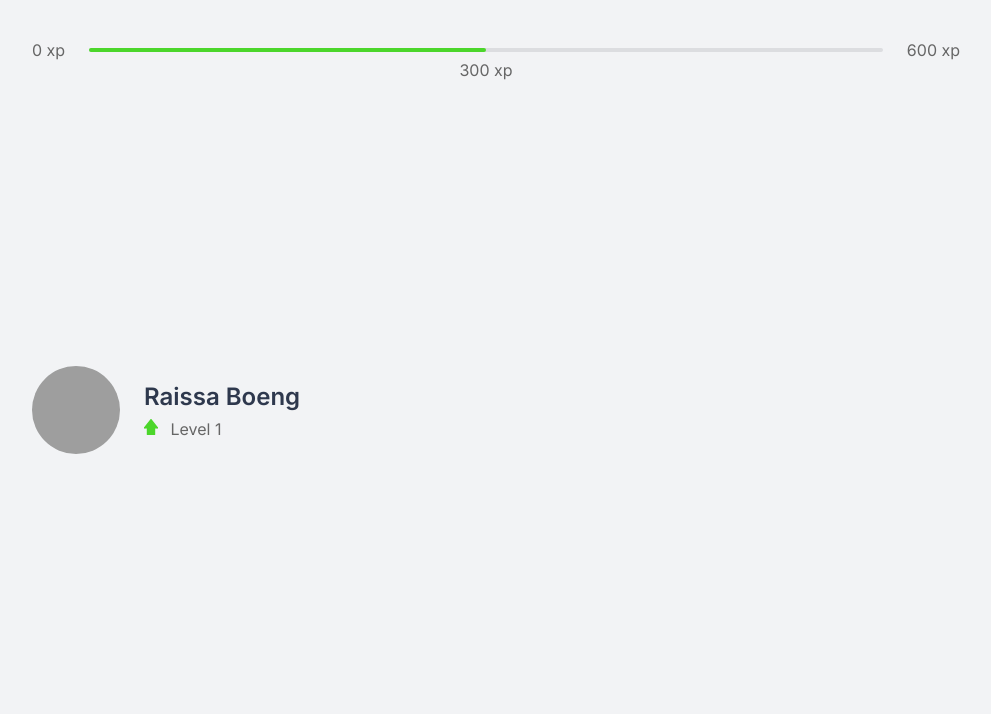
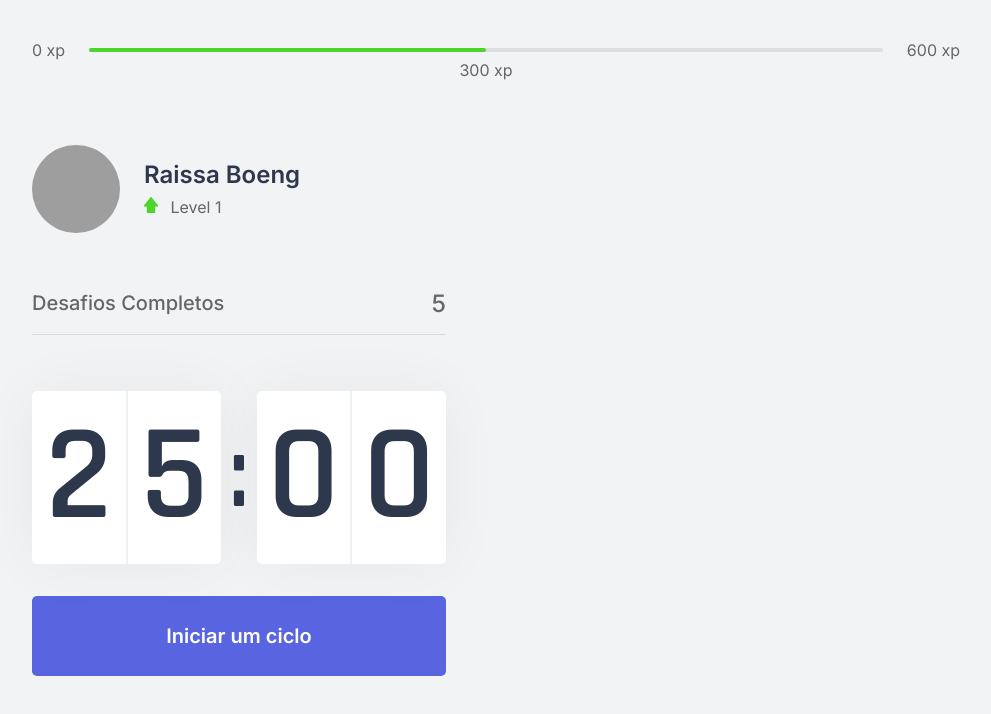
Before and after one commit to raissaboeng/nlw-react-moveit, a Next.js app: page / in a window 1280 px wide. Shown: the top 714 px of the page, without its empty margins (144-1135 px from the left). Built offline with nearby package versions, Linux system fonts and the light colour scheme; grey boxes are pictures that could not be loaded.

Commit message:
add component CompletedChallenge and CountDown

```diff
--- /dev/null
+++ b/src/components/CompletedChallenges.tsx
@@ -0,0 +1,10 @@
+import styles from '../styles/components/CompletedChallenges.module.css';
+
+export function CompletedChallenges() {
+    return (
+        <div className={styles.completedChallengesContainer}>
+            <span>Desafios Completos</span>
+            <span>5</span>
+        </div>
+    )
+}
--- /dev/null
+++ b/src/components/CountDown.tsx
@@ -0,0 +1,52 @@
+import { useEffect, useState } from 'react'
+import styles from '../styles/components/CountDown.module.css'
+
+export function CountDown() {
+
+    const [time, setTime] = useState(25 * 60);
+    const [active, setActive] = useState(false);
+
+    //Math.floor arrendonda o resultado para baixo e o minutes recebe número inteiro
+    const minutes = Math.floor(time / 60);
+    const seconds = time % 60;
+
+    //transforma os minutos ou segundos em string, completa com 0 na frente caso não tenha 2 casas e separa em duas variaveis
+    const [minuteLeft, minuteRight] = String(minutes).padStart(2, '0').split('');
+    const [secondLeft, secondRight] = String(seconds).padStart(2, '0').split('');
+
+    function startCountdown() {
+        setActive(true);
+    }
+
+    useEffect(() => {
+        if (active && time > 0) {
+            setTimeout(() => {
+                setTime(time - 1);
+            }, 1000)
+        }
+    }, [active, time])
+
+    return (
+        <div>
+            <div className={styles.countdownContainer}>
+                <div>
+                    <span>{minuteLeft}</span>
+                    <span>{minuteRight}</span>
+                </div>
+                <span>:</span>
+                <div>
+                    <span>{secondLeft}</span>
+                    <span>{secondRight}</span>
+                </div>
+            </div>
+            <button
+                type="button"
+                className={styles.countdownButton}
+                onClick={startCountdown}
+            >
+                Iniciar um ciclo
+            </button>
+        </div>
+
+    )
+}
--- a/src/pages/_document.tsx
+++ b/src/pages/_document.tsx
@@ -5,6 +5,8 @@
         return (
             <Html>
                 <Head>
+                    <link rel="shortcut icon" href="favicon.png" type="image/png" />
+
                     <link rel="preconnect" href="https://fonts.gstatic.com" />
                     <link href="https://fonts.googleapis.com/css2?family=Inter:wght@400;500;600&family=Rajdhani:wght@600&display=swap" rel="stylesheet" />
                 </Head>
--- a/src/pages/index.tsx
+++ b/src/pages/index.tsx
@@ -1,4 +1,6 @@
 import Head from 'next/head'
+import { CompletedChallenges } from '../components/CompletedChallenges'
+import { CountDown } from '../components/CountDown'
 import { ExperienceBar } from "../components/ExperienceBar"
 import { Profile } from '../components/Profile'
 
@@ -7,11 +9,16 @@
 export default function Home() {
   return (
     <div className={styles.container}>
+      <Head>
+        <title>Início | move.it</title>
+      </Head>
 
       <ExperienceBar />
       <section>
         <div>
           <Profile />
+          <CompletedChallenges />
+          <CountDown />
         </div>
         <div>
 
--- /dev/null
+++ b/src/styles/components/CompletedChallenges.module.css
@@ -0,0 +1,19 @@
+.completedChallengesContainer {
+    display: flex;
+    align-items: center;
+    justify-content: space-between;
+
+    margin: 3.5rem 0;
+    padding-bottom: 1rem;
+    border-bottom: 1px solid #d7d8da;
+
+    font-weight: 500;
+}
+
+.completedChallengesContainer span:first-child {
+    font-size: 1.25rem;
+}
+
+.completedChallengesContainer span:last-child {
+    font-size: 1.5rem;
+}
--- /dev/null
+++ b/src/styles/components/CountDown.module.css
@@ -0,0 +1,65 @@
+.countdownContainer {
+    display: flex;
+    align-items: center;
+    font-family: Rajdhani;
+    font-weight: 600;
+    color: var(--title);
+}
+
+.countdownContainer > div {
+    flex: 1;
+
+    display: flex;
+    align-items: center;
+    justify-content: space-evenly;
+
+    background: var(--white);
+    box-shadow: 0 0 60px rgba(0, 0, 0, 0.05);
+    border-radius: 5px;
+    font-size: 8.5rem;
+    text-align: center;
+}
+
+.countdownContainer > div span {
+    flex: 1;
+}
+
+
+.countdownContainer > div span:first-child {
+    border-right: 1px solid #f0f1f3;
+}
+
+.countdownContainer > div span:last-child {
+    border-left: 1px solid #f0f1f3;
+}
+
+.countdownContainer > span {
+    font-size: 6.25rem;
+    margin: 0 0.5rem;
+}
+
+.countdownButton {
+    width: 100%;
+    height: 5rem;
+
+    margin-top: 2rem;
+
+    display: flex;
+    align-items: center;
+    justify-content: center;
+
+    border: 0;
+    border-radius: 5px;
+
+    background: var(--blue);
+    color: var(--white);
+
+    font-size: 1.25rem;
+    font-weight: 600;
+
+    transition: background-color 0.2s;
+}
+
+.countdownButton:hover {
+    background: var(--blue-dark);
+}
```
